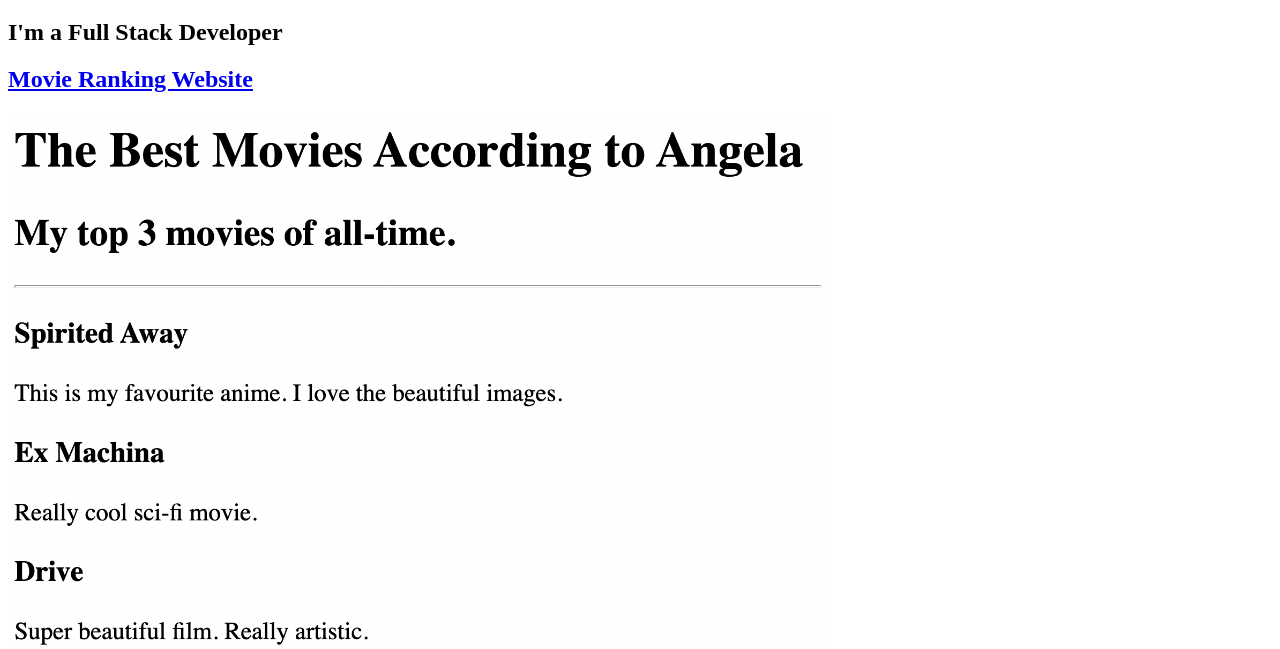
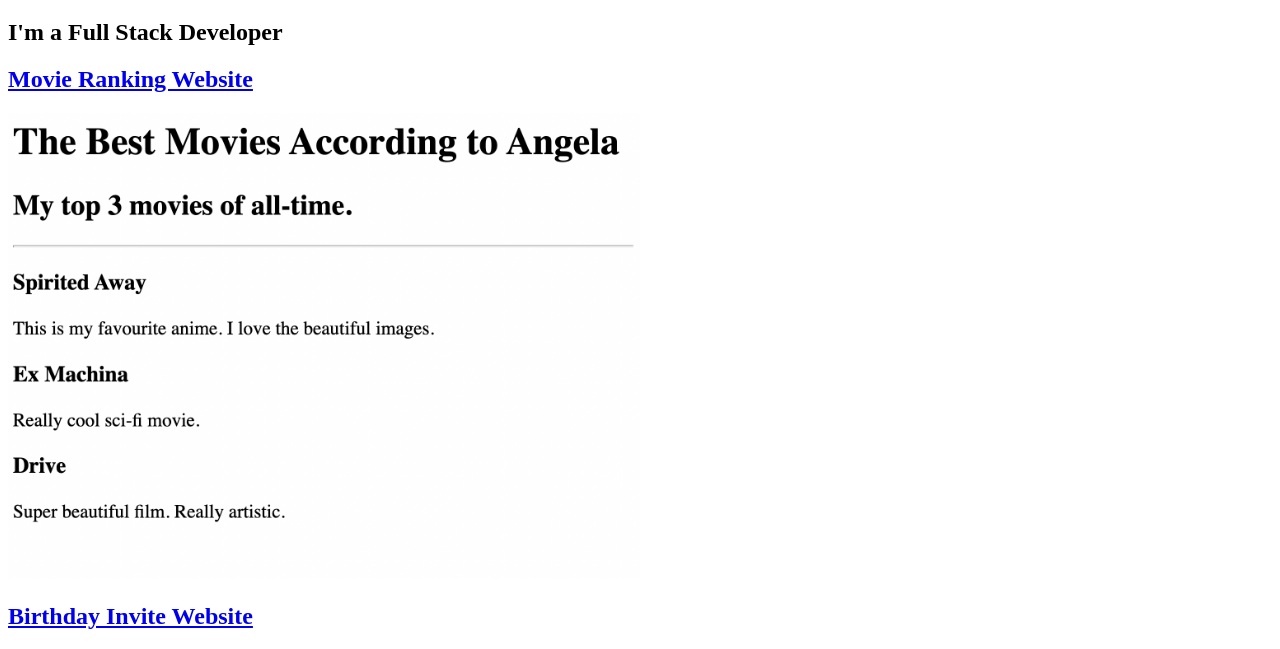
Before and after one commit to Sri-510/HTML-Portfolio, a plain HTML site: page index.html in a window 1280 px wide. Shown: the part 71-720 px from the top of the page. Drawn offline with Linux system fonts and the light colour scheme.

Commit message:
Update index.html

```diff
--- a/index.html
+++ b/index.html
@@ -24,7 +24,7 @@ https://developer.mozilla.org/en-US/docs/Web/HTML/Element/img#attr-height -->
     <h1> Sri's Portfolio</h1>
     <h2> I'm a Full Stack Developer</h2>
 <h2><a href="./public/movie-ranking.html">Movie Ranking Website</a></h2>
-<img src="./assets/images/movie-ranking.png" width ="65%" alt ="Preview of my project"/>
+<img src="./assets/images/movie-ranking.png" width ="50%" alt ="Preview of my project"/>
 
 <h2><a href="./public/birthday-invite.html">Birthday Invite Website</a></h2>
 <img src="./assets/images/birthday-invite.png" alt ="Preview of my project"/>
```
